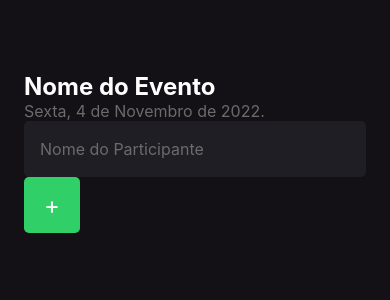
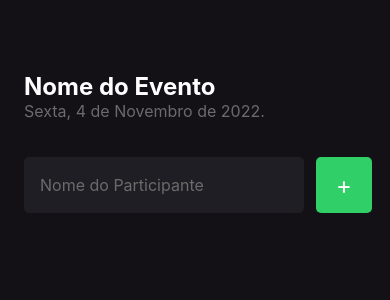
Before and after one commit to CaioScatolino/imhere, a React Native app: screen / in a window 390 px wide. Shown: the top 300 px of the page. Built offline with nearby package versions, Linux system fonts and the light colour scheme.

Commit message:
Adicionando estilização do form

```diff
--- a/src/screens/Home/index.tsx
+++ b/src/screens/Home/index.tsx
@@ -16,6 +16,7 @@ export function Home() {
                 Sexta, 4 de Novembro de 2022.
             </Text>
 
+            <View style={styles.form}>
                 <TextInput
                     style={styles.input}
                     placeholder="Nome do Participante"
@@ -29,6 +30,8 @@ export function Home() {
                     </Text>
                 </TouchableOpacity>
             </View>
+
+        </View>
     )
 
 }
--- a/src/screens/Home/styles.ts
+++ b/src/screens/Home/styles.ts
@@ -21,22 +21,34 @@ export const styles = StyleSheet.create({
     },
 
     input: {
+        flex: 1,
         height: 56,
         backgroundColor: '#1F1E25',
         borderRadius: 5,
         color: '#FFF',
         padding: 16,
         fontSize: 16,
-    }, buttonText: {
+        marginRight: 12,
+    },
+    buttonText: {
       color: '#FFF',
       fontSize: 24
-    }, button: {
+    },
+     button: {
       width: 56,
       height: 56,
       borderRadius: 5,
       backgroundColor: '#31CF67',
       alignItems: 'center',
       justifyContent: 'center',
+    },
+
+    form: {
+      width: '100%',
+      flexDirection: 'row',
+      marginTop: 36,
+      marginBottom: 42,
+
     }
 
   });
```
Lines whose indentation alone changed are shown as unchanged.
